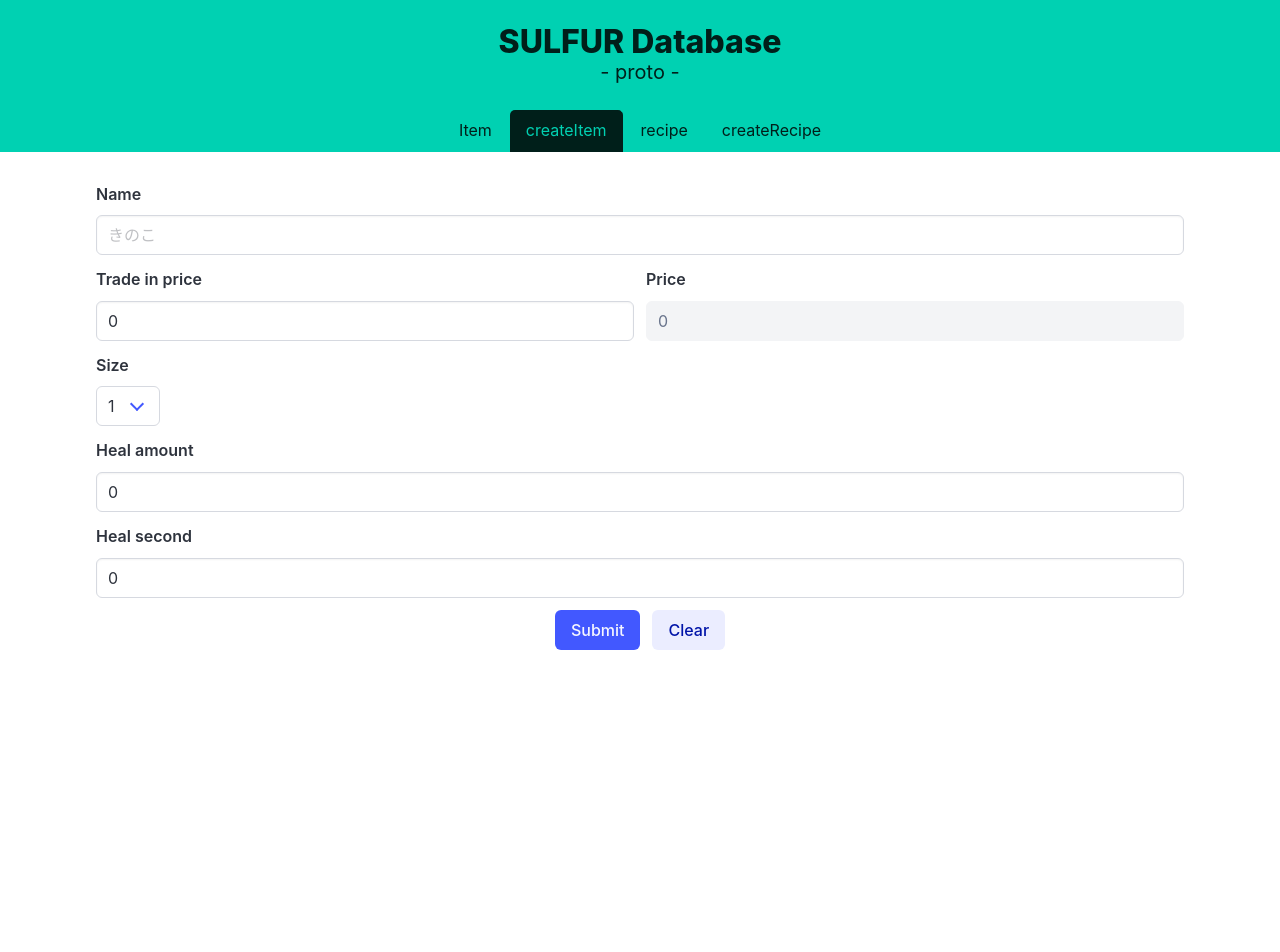
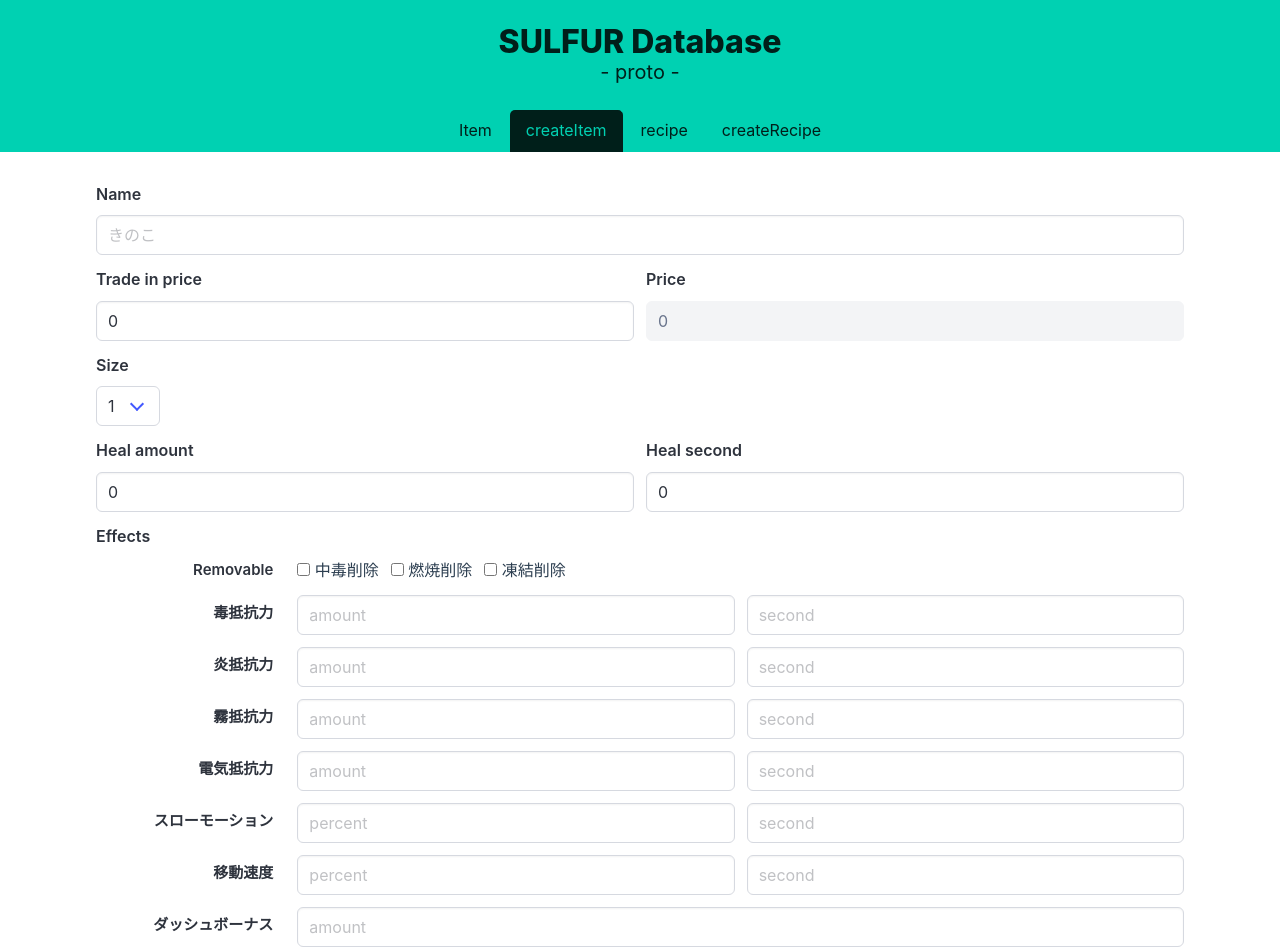
Before and after one commit to nattoujam/sulfur-database-proto, a Vue app: page /item/create in a window 1280 px wide. Shown: the top 952 px of the page. Before the commit the page ends 800 px from the top, so only its background shows below. Built offline with nearby package versions, Linux system fonts and the light colour scheme.

Commit message:
feat: アイテムの新規作成画面にアイテム効果を追加

```diff
--- a/src/views/CreateItemView.vue
+++ b/src/views/CreateItemView.vue
@@ -12,6 +12,26 @@ const tradeInPrice = ref(0)
 const size = ref(1)
 const healAmount = ref(0)
 const healSecond = ref(0.0)
+
+// Effects
+const poisonedRemovable = ref(false)
+const burningRemovable = ref(false)
+const frozenRemovable = ref(false)
+const poisonResistance = ref(undefined)
+const poisonResistanceSecond = ref(undefined)
+const fireResistance = ref(undefined)
+const fireResistanceSecond = ref(undefined)
+const frostResistance = ref(undefined)
+const frostResistanceSecond = ref(undefined)
+const electricResistance = ref(undefined)
+const electricResistanceSecond = ref(undefined)
+const slowMotionPercentage = ref(undefined)
+const slowMotionSecond = ref(undefined)
+const movementSpeedPercentage = ref(undefined)
+const movementSpeedSecond = ref(undefined)
+const dashBonus = ref(undefined)
+const accuracyPercentage = ref(undefined)
+const accuracySecond = ref(undefined)
 
 const posting = ref(false)
 const notificationVisible = ref(false)
@@ -32,6 +52,32 @@ const onSubmit = () => {
   notificationVisible.value = false
   hasError.value = false
 
+  const itemEffects = {
+    poisonedRemovable: poisonedRemovable.value,
+    burningRemovable: burningRemovable.value,
+    frozenRemovable: frozenRemovable.value,
+    poisonResistance: poisonResistance.value,
+    poisonResistanceSecond: poisonResistanceSecond.value,
+    fireResistance: fireResistance.value,
+    fireResistanceSecond: fireResistanceSecond.value,
+    frostResistance: frostResistance.value,
+    frostResistanceSecond: frostResistanceSecond.value,
+    electricResistance: electricResistance.value,
+    fireResistanceSecond: fireResistanceSecond.value,
+    fireResistanceSecond: fireResistanceSecond.value,
+    electricResistanceSecond: electricResistanceSecond.value,
+    slowMotionPercentage: slowMotionPercentage.value,
+    slowMotionSecond: slowMotionSecond.value,
+    movementSpeedPercentage: movementSpeedPercentage.value,
+    movementSpeedSecond: movementSpeedSecond.value,
+    dashBonus: dashBonus.value,
+    accuracyPercentage: accuracyPercentage.value,
+    accuracySecond: accuracySecond.value,
+  }
+
+  const removeUndefined = (obj) =>
+    Object.fromEntries(Object.entries(obj).filter(([, v]) => v !== undefined))
+
   axios
     .post(`${import.meta.env.VITE_API_BASE_URL}/item`, {
       name: name.value,
@@ -40,12 +86,16 @@ const onSubmit = () => {
       size: Number.parseInt(size.value),
       healAmount: healAmount.value,
       healSecond: healSecond.value,
+      itemEffect: {
+        create: removeUndefined(itemEffects),
+      },
     })
     .then((r) => {
       notificationVisible.value = true
     })
-    .catch(() => {
+    .catch((e) => {
       hasError.value = true
+      console.error(e)
     })
     .finally(() => {
       posting.value = false
@@ -91,12 +141,133 @@ const onSubmit = () => {
       />
     </FormField>
 
-    <FormField label-text="Heal amount">
-      <FormInput v-model="healAmount" type="number" placeholder="10" />
-    </FormField>
+    <div class="field is-horizontal">
+      <div class="field-body">
+        <FormField label-text="Heal amount">
+          <FormInput v-model="healAmount" type="number" placeholder="10" />
+        </FormField>
+        <FormField label-text="Heal second">
+          <FormInput v-model="healSecond" type="number" placeholder="5" />
+        </FormField>
+      </div>
+    </div>
 
-    <FormField label-text="Heal second">
-      <FormInput v-model="healSecond" type="number" placeholder="5" />
+    <FormField label-text="Effects">
+      <div class="field is-horizontal">
+        <div class="field-label">
+          <label class="label">Removable</label>
+        </div>
+        <div class="field-body">
+          <div class="field is-grouped">
+            <div class="control">
+              <input type="checkbox" v-model="poisonedRemovable" /> 中毒削除
+            </div>
+            <div class="control"><input type="checkbox" v-model="burningRemovable" /> 燃焼削除</div>
+            <div class="control"><input type="checkbox" v-model="frozenRemovable" /> 凍結削除</div>
+          </div>
+        </div>
+      </div>
+      <div class="field is-horizontal">
+        <div class="field-label is-normal">
+          <label class="label">毒抵抗力</label>
+        </div>
+        <div class="field-body">
+          <div class="field">
+            <FormInput v-model="poisonResistance" type="number" placeholder="amount" />
+          </div>
+          <div class="field">
+            <FormInput v-model="poisonResistanceSecond" type="number" placeholder="second" />
+          </div>
+        </div>
+      </div>
+      <div class="field is-horizontal">
+        <div class="field-label is-normal">
+          <label class="label">炎抵抗力</label>
+        </div>
+        <div class="field-body">
+          <div class="field">
+            <FormInput v-model="fireResistance" type="number" placeholder="amount" />
+          </div>
+          <div class="field">
+            <FormInput v-model="fireResistanceSecond" type="number" placeholder="second" />
+          </div>
+        </div>
+      </div>
+      <div class="field is-horizontal">
+        <div class="field-label is-normal">
+          <label class="label">霧抵抗力</label>
+        </div>
+        <div class="field-body">
+          <div class="field">
+            <FormInput v-model="frostResistance" type="number" placeholder="amount" />
+          </div>
+          <div class="field">
+            <FormInput v-model="frostResistanceSecond" type="number" placeholder="second" />
+          </div>
+        </div>
+      </div>
+      <div class="field is-horizontal">
+        <div class="field-label is-normal">
+          <label class="label">電気抵抗力</label>
+        </div>
+        <div class="field-body">
+          <div class="field">
+            <FormInput v-model="electricResistance" type="number" placeholder="amount" />
+          </div>
+          <div class="field">
+            <FormInput v-model="electricResistanceSecond" type="number" placeholder="second" />
+          </div>
+        </div>
+      </div>
+      <div class="field is-horizontal">
+        <div class="field-label is-normal">
+          <label class="label">スローモーション</label>
+        </div>
+        <div class="field-body">
+          <div class="field">
+            <FormInput v-model="slowMotionPercentage" type="number" placeholder="percent" />
+          </div>
+          <div class="field">
+            <FormInput v-model="slowMotionSecond" type="number" placeholder="second" />
+          </div>
+        </div>
+      </div>
+      <div class="field is-horizontal">
+        <div class="field-label is-normal">
+          <label class="label">移動速度</label>
+        </div>
+        <div class="field-body">
+          <div class="field">
+            <FormInput v-model="movementSpeedPercentage" type="number" placeholder="percent" />
+          </div>
+          <div class="field">
+            <FormInput v-model="movementSpeedSecond" type="number" placeholder="second" />
+          </div>
+        </div>
+      </div>
+      <div class="field is-horizontal">
+        <div class="field-label is-normal">
+          <label class="label">ダッシュボーナス</label>
+        </div>
+        <div class="field-body">
+          <div class="field">
+            <FormInput v-model="dashBonus" type="number" placeholder="amount" />
+          </div>
+        </div>
+      </div>
+      <div class="field is-horizontal">
+        <div class="field-label is-normal">
+          <label class="label">移動時精度</label>
+        </div>
+        <div class="field-body">
+          <div class="field">
+            <FormInput v-model="accuracyPercentage" type="number" placeholder="percent" />
+          </div>
+          <div class="field">
+            <FormInput v-model="accuracySecond" type="number" placeholder="second" />
+          </div>
+        </div>
+      </div>
     </FormField>
 
     <div class="field is-grouped is-grouped-centered">
```
